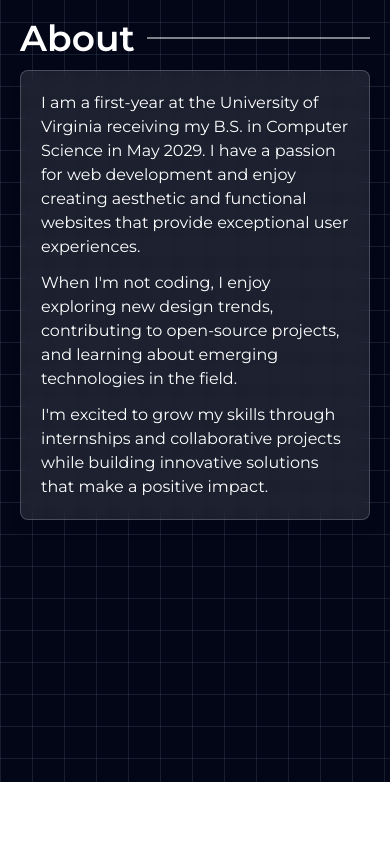
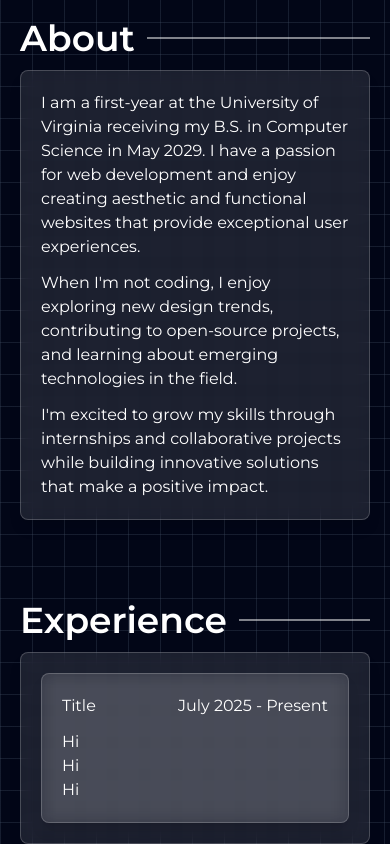
Before and after one commit to COPA100/Portfolio-Website-V3, a React (Vite) app in the folder my-project/: page / in a window 390 px wide. Shown: the part 906-1750 px from the top of the page. Before the commit the page ends 1688 px from the top, so only its background shows below. Built offline with nearby package versions, Linux system fonts and the light colour scheme.

Commit message:
made about dynamic, worked on experience

```diff
--- a/my-project/src/App.jsx
+++ b/my-project/src/App.jsx
@@ -29,6 +29,7 @@ function App() {
                 <SocialLinks />
                 <Hero />
                 <About />
+                <Experience />
             </div>
         </div>
     );
--- /dev/null
+++ b/my-project/src/data/about.js
@@ -0,0 +1,16 @@
+const about = [
+    {
+        id:1,
+        text:"I am a first-year at the University of Virginia receiving my B.S. in Computer Science in May 2029. I have a passion for web development and enjoy creating aesthetic and functional websites that provide exceptional user experiences.",
+    },
+    {
+        id:2,
+        text:"When I'm not coding, I enjoy exploring new design trends, contributing to open-source projects, and learning about emerging technologies in the field.",
+    },
+    {
+        id:3,
+        text:"I'm excited to grow my skills through internships and collaborative projects while building innovative solutions that make a positive impact.",
+    },
+];
+
+export default about;
--- /dev/null
+++ b/my-project/src/data/experience.js
@@ -0,0 +1,15 @@
+const experience = [
+    {
+        id:1,
+        title:"Website Administrator",
+        employer:"Westwood Cares Foundation",
+        date:"July 2025 - Present",
+        text:[
+            "Point 1",
+            "Point 1",
+            "Point 1",
+        ],
+    },
+];
+
+export default experience;
--- a/my-project/src/pages/About.jsx
+++ b/my-project/src/pages/About.jsx
@@ -1,31 +1,22 @@
 import React from "react";
+import about from "../data/about";
+
+function createParagraph(item) {
+    return (
+        <p key={item.id}>{item.text}</p>
+    );
+}
 
 export default function About() {
     return (
-        <div id="about" className="h-screen w-full text-white z-10">
+        <div id="about" className="h-auto w-full text-white z-10">
             <div className="grid gap-3 grid-cols-1 md:grid-cols-[1fr_2fr] px-5 pt-20 lg:pl-50 lg:pr-25 sm:pl-25 sm:pr-6">
                 <div className="flex items-center h-fit">
                     <h1 className="text-4xl font-semibold">About</h1>
                     <div className="flex-grow h-[2px] bg-white/50 ml-3"></div>
                 </div>
                 <div className="bg-white/10 backdrop-blur-sm rounded-lg border border-white/20 shadow-lg w-full h-auto p-5 flex flex-col gap-3">
-                    <p>
-                        I am a first-year at the University of Virginia
-                        receiving my B.S. in Computer Science in May 2029. I
-                        have a passion for web development and enjoy creating
-                        aesthetic and functional websites that provide
-                        exceptional user experiences.
-                    </p>
-                    <p>
-                        When I'm not coding, I enjoy exploring new design
-                        trends, contributing to open-source projects, and
-                        learning about emerging technologies in the field.
-                    </p>
-                    <p>
-                        I'm excited to grow my skills through internships and
-                        collaborative projects while building innovative
-                        solutions that make a positive impact.
-                    </p>
+                    {about.map(createParagraph)}
                 </div>
             </div>
         </div>
--- a/my-project/src/pages/Experience.jsx
+++ b/my-project/src/pages/Experience.jsx
@@ -1,5 +1,34 @@
 import React from "react";
+import experience from "../data/experience";
+
+function createExperience() {
+    return (
+        <div className="bg-white/10 backdrop-blur-sm rounded-lg border border-white/20 shadow-lg w-full h-auto p-5 flex flex-col gap-3">
+            <div className="flex justify-between">
+                <h1>Title</h1>
+                <p>July 2025 - Present</p>
+            </div>
+            <ul>
+                <li>Hi</li>
+                <li>Hi</li>
+                <li>Hi</li>
+            </ul>
+        </div>
+    );
+}
 
 export default function Experience() {
-    return <div className="" id="experience"></div>;
+    return (
+        <div id="experience" className="h-auto w-full text-white z-10">
+            <div className="grid gap-3 grid-cols-1 md:grid-cols-[1fr_2fr] px-5 pt-20 lg:pl-50 lg:pr-25 sm:pl-25 sm:pr-6">
+                <div className="flex items-center h-fit">
+                    <h1 className="text-4xl font-semibold">Experience</h1>
+                    <div className="flex-grow h-[2px] bg-white/50 ml-3"></div>
+                </div>
+                <div className="bg-white/10 backdrop-blur-sm rounded-lg border border-white/20 shadow-lg w-full h-auto p-5 flex flex-col gap-3">
+                    {createExperience()}
+                </div>
+            </div>
+        </div>
+    );
 }
```
